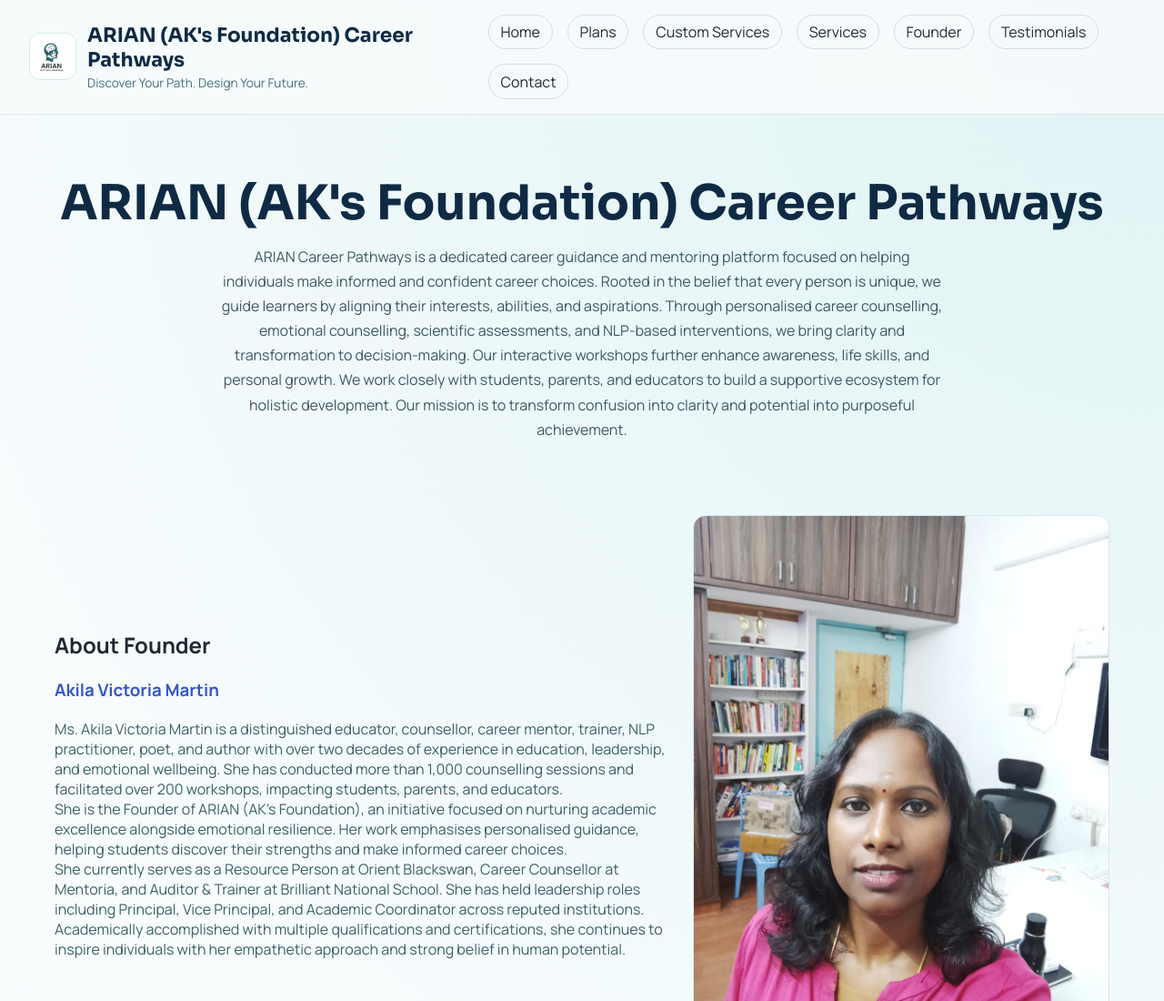
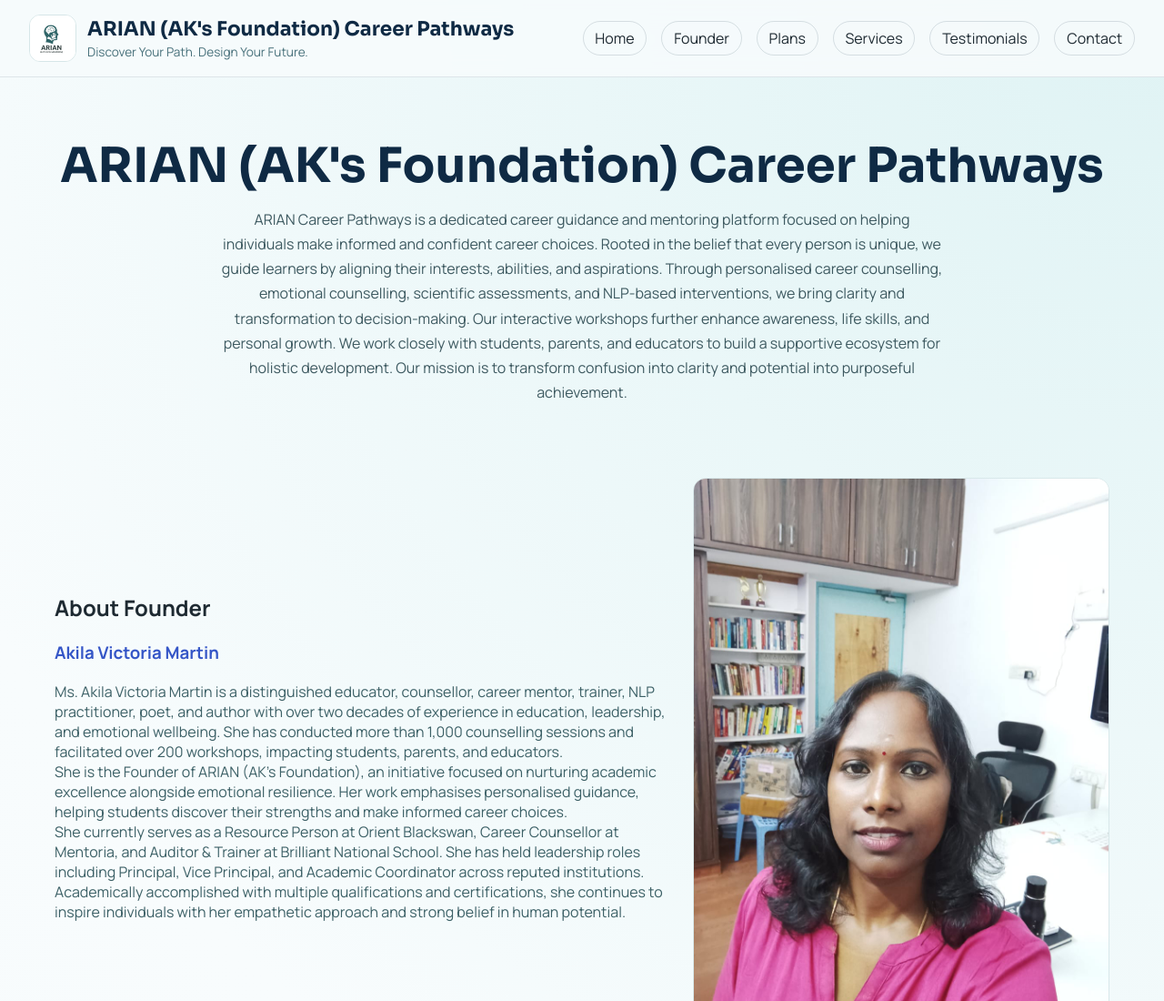
Before and after one commit to CounsellorPrenuer/Akila-Victoria-Martin, a plain HTML site: page index.html in a window 1280 px wide. Shown: the top 1100 px of the page at 91% size. Drawn offline with Linux system fonts and the light colour scheme.

Commit message:
Update navbar order and items

```diff
--- a/index.html
+++ b/index.html
@@ -21,7 +21,7 @@
         </div>
       </div>
       <nav>
-        <a href="#home">Home</a><a href="#plans">Plans</a><a href="#custom-services">Custom Services</a><a href="#services">Services</a><a href="#founder">Founder</a><a href="#testimonials">Testimonials</a><a href="#contact">Contact</a>
+        <a href="#home">Home</a><a href="#founder">Founder</a><a href="#plans">Plans</a><a href="#services">Services</a><a href="#testimonials">Testimonials</a><a href="#contact">Contact</a>
       </nav>
     </header>
 
```
